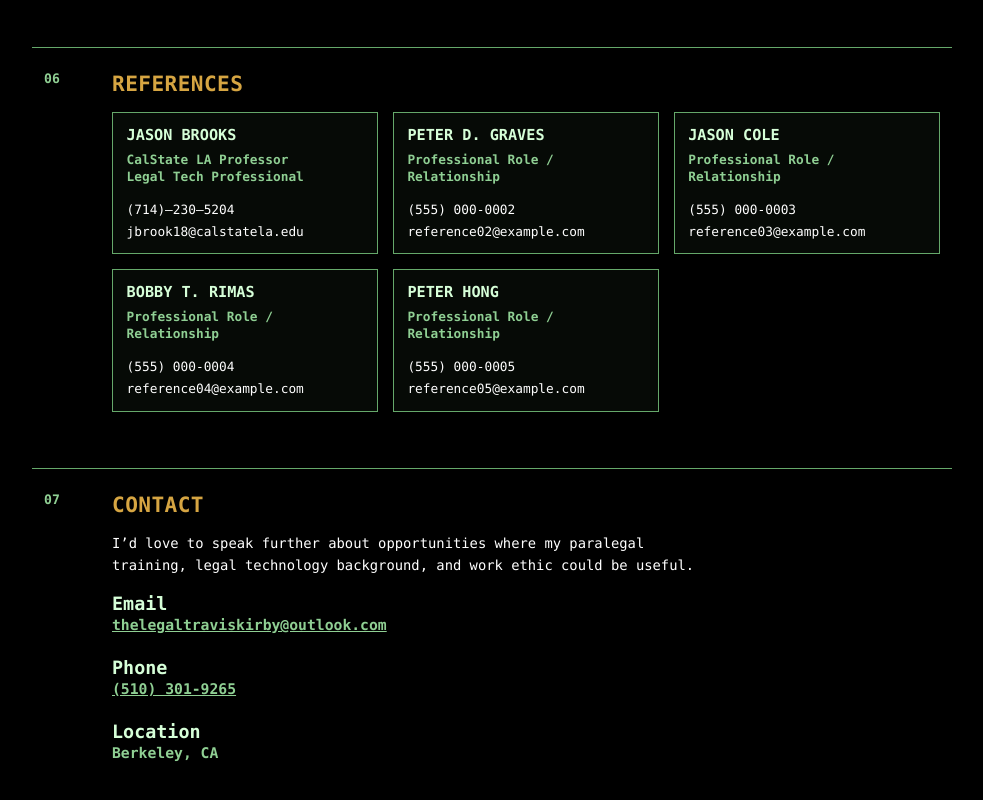
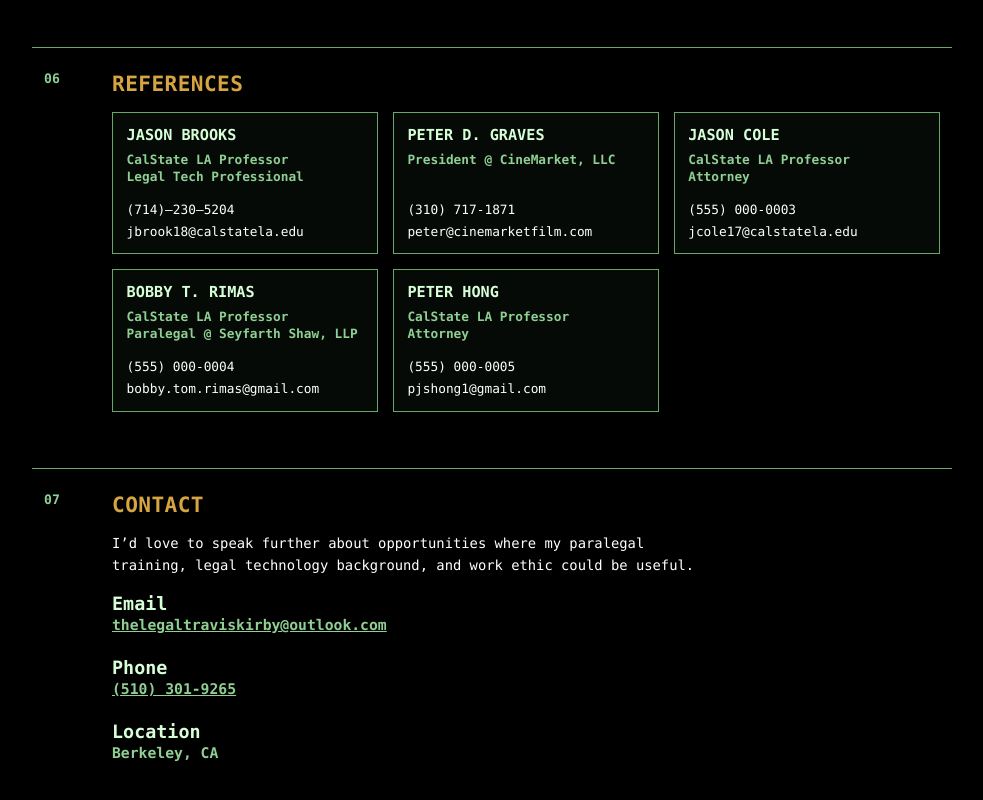
Before and after one commit to nonmammalcamel/digital_resume, a Next.js app: page / in a window 1280 px wide. Shown: the part 2333-3133 px from the top of the page, without its empty margins (148-1131 px from the left). Built offline with nearby package versions, Linux system fonts and the light colour scheme.

Commit message:
Update site content

```diff
--- a/src/content/site-content.ts
+++ b/src/content/site-content.ts
@@ -237,30 +237,30 @@ export const siteContent = {
       {
         id: 'reference-02',
         name: 'Peter D. Graves',
-        role: 'Professional Role / Relationship',
-        phone: '(555) 000-0002',
-        email: 'reference02@example.com'
+        role: 'President @ CineMarket, LLC',
+        phone: '(310) 717-1871',
+        email: 'peter@cinemarketfilm.com'
       },
       {
         id: 'reference-03',
         name: 'Jason Cole',
-        role: 'Professional Role / Relationship',
+        role: 'CalState LA Professor\nAttorney',
         phone: '(555) 000-0003',
-        email: 'reference03@example.com'
+        email: 'jcole17@calstatela.edu'
       },
       {
         id: 'reference-04',
         name: 'Bobby T. Rimas',
-        role: 'Professional Role / Relationship',
+        role: 'CalState LA Professor\nParalegal @ Seyfarth Shaw, LLP',
         phone: '(555) 000-0004',
-        email: 'reference04@example.com'
+        email: 'bobby.tom.rimas@gmail.com'
       },
       {
         id: 'reference-05',
         name: 'Peter Hong',
-        role: 'Professional Role / Relationship',
+        role: 'CalState LA Professor\nAttorney',
         phone: '(555) 000-0005',
-        email: 'reference05@example.com'
+        email: 'pjshong1@gmail.com'
       }
     ]
   },
```
